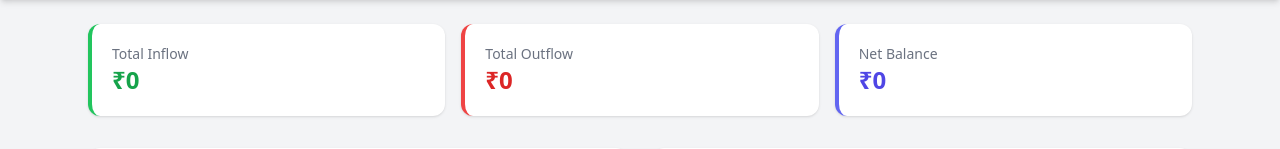
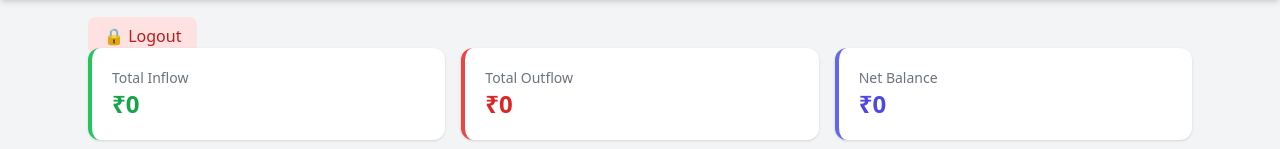
Before and after one commit to karthikesh15/Finance-Copilot, a Flask app: page /dashboard/1 in a window 1280 px wide. Shown: the part 104-253 px from the top of the page. Run offline with Flask 3, Linux system fonts and the light colour scheme; the visitor is signed in with stand-in values (Sample User, id 1); data that the repository does not hold is empty; some libraries are stand-ins or nearby versions.

Commit message:
Add logout button to dashboard
Added a logout button to the dashboard.

```diff
--- a/templates/dashboard.html
+++ b/templates/dashboard.html
@@ -16,6 +16,13 @@
 
 <main class="max-w-6xl mx-auto p-6">
 
+<a
+    href="/dashboard/logout/{{ chat_id }}"
+    class="bg-red-100 text-red-700 px-4 py-2 rounded-lg
+           hover:bg-red-200 transition"
+>
+    🔒 Logout
+</a>
   <section class="grid grid-cols-1 sm:grid-cols-3 gap-4 mb-8">
     <div class="bg-white rounded-xl shadow p-5 border-l-4 border-green-500">
       <p class="text-gray-500 text-sm">Total Inflow</p>
```
